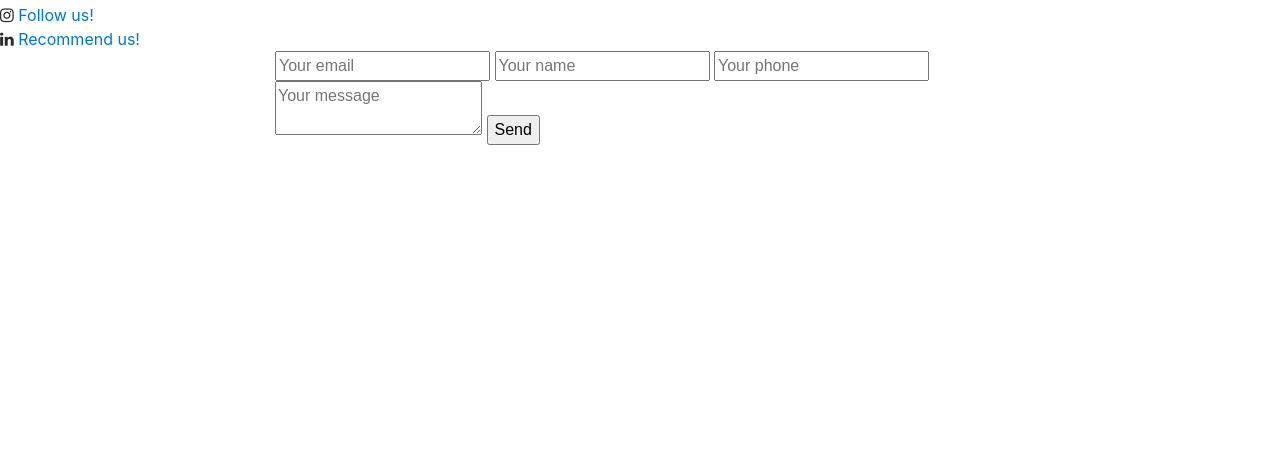
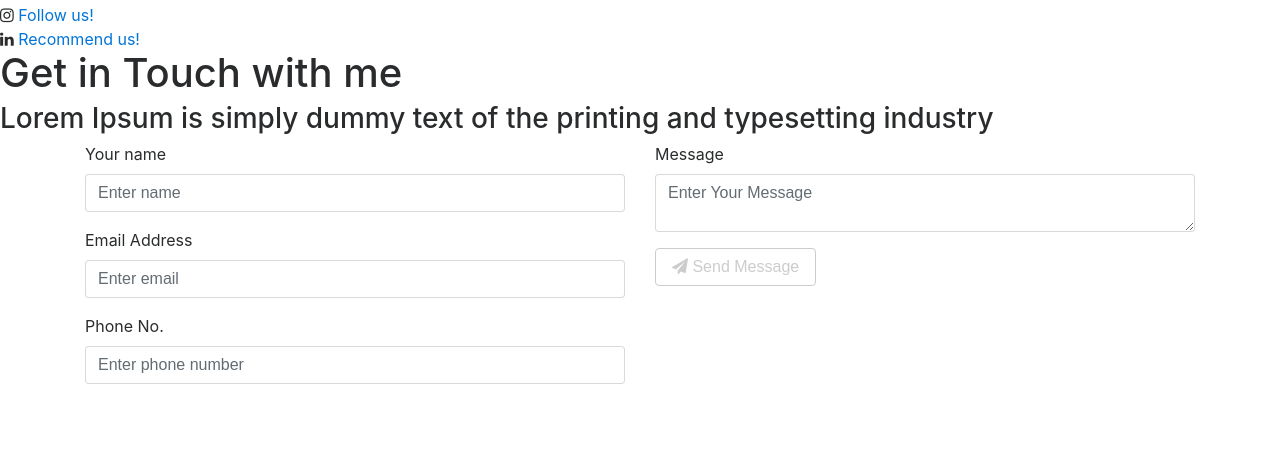
Before and after one commit to thetaPC/rachel_le, a PHP site: page /contact.php in a window 1280 px wide. Shown: the part 345-800 px from the top of the page. Run offline with PHP 8.4, Linux system fonts and the light colour scheme; some libraries are stand-ins or nearby versions.

Commit message:
got rid of unneeded css for archive.css added layout of contact

```diff
--- a/src/archive.php
+++ b/src/archive.php
@@ -80,7 +80,7 @@
             </div>
         </div>
         <?php
-
+            // SELECT * FROM gallery ORDER BY year desc, month desc;
         ?>
     </div>
 
--- a/src/contact.php
+++ b/src/contact.php
@@ -10,6 +10,9 @@
 
     <link rel="stylesheet" href="../css/navbar.css">
     <link rel="stylesheet" href="../css/social.css">
+    <link href="https://fonts.googleapis.com/css?family=Oleo+Script:400,700" rel="stylesheet">
+   	<link href="https://fonts.googleapis.com/css?family=Teko:400,700" rel="stylesheet">
+    <link rel="stylesheet" href="../css/contact.css" type="text/css" />
   </head>
 
   <body>
@@ -18,23 +21,49 @@
     <?php include 'repeats/social.php'; ?>
 
 
-    <div class="container">
-        <div class="row justify-content-center">
-            <div class="col-md-8">
-                <!--<iframe src="https://docs.google.com/forms/d/e/1FAIpQLSeE2b9s1PAZ_a2zulEjHCz7B7Maz9yMP06VV-mH9LCop-_Cpw/viewform?embedded=true" width="760" height="500" frameborder="0" marginheight="0" marginwidth="0">Loading...</iframe>-->
-               <form method="POST" action="http://formspree.io/orcaluver@yahoo.com">
-  <input name="email" placeholder="Your email" type="email">
-  <input name="name" placeholder="Your name" type="text">
-  <input name="phone" placeholder="Your phone" type="text">
-  <textarea name="message" placeholder="Your message"></textarea>
-  <button type="submit">Send</button>
-</form>
-            </div>
-        </div>
-    </div>
+    <div id="contact" class="cont-section">
+		<div class="section-content">
+			<h1 class="section-header">Get in <span class="content-header"> Touch with me</span></h1>
+			<h3>Lorem Ipsum is simply dummy text of the printing and typesetting industry</h3>
+		</div>
+		<div class="contact-section">
+			<div class="container">
+				<form>
+				    <div class="row">
+                        <div class="col-md-6 form-line">
+    			  			<div class="form-group">
+    			  				<label for="name">Your name</label>
+    					    	<input type="text" class="form-control" id="name" placeholder="Enter name" required>
+    				  		</div>
+    				  		<div class="form-group">
+    					    	<label for="email">Email Address</label>
+    					    	<input type="email" class="form-control" id="email" placeholder="Enter email" required>
+    					  	</div>
+    					  	<div class="form-group">
+    					    	<label for="telephone">Phone No.</label>
+    					    	<input type="tel" class="form-control" id="telephone" placeholder="Enter phone number">
+    			  			</div>
+			  		    </div>
+    			  		<div class="col-md-6">
+    			  			<div class="form-group">
+    			  				<label for="description">Message</label>
+    			  			 	<textarea class="form-control" id="description" placeholder="Enter Your Message" required></textarea>
+    			  			</div>
+    			  			<button type="submit" class="btn btn-outline-secondary submit">
+    			  			    <i class="fa fa-paper-plane" aria-hidden="true"></i>
+    			  			    Send Message
+			  			    </button>
+    					</div>
+					</div>
+				</form>
+			</div>
+		</div>
 
     <script src="https://ajax.googleapis.com/ajax/libs/jquery/3.2.1/jquery.min.js"></script>
     <script src="https://cdnjs.cloudflare.com/ajax/libs/tether/1.4.0/js/tether.min.js" integrity="sha384-DztdAPBWPRXSA/3eYEEUWrWCy7G5KFbe8fFjk5JAIxUYHKkDx6Qin1DkWx51bBrb" crossorigin="anonymous"></script>
     <script src="https://maxcdn.bootstrapcdn.com/bootstrap/4.0.0-alpha.6/js/bootstrap.min.js" integrity="sha384-vBWWzlZJ8ea9aCX4pEW3rVHjgjt7zpkNpZk+02D9phzyeVkE+jo0ieGizqPLForn" crossorigin="anonymous"></script>
+
+    <script type="text/javascript" src="../js/slack.js"></script>
+    </script>
   </body>
 </html>
```
Also changed, not shown: css/archive.css (+80 -94 lines), css/contact.css (added, +69 -0 lines), 1 other file.
